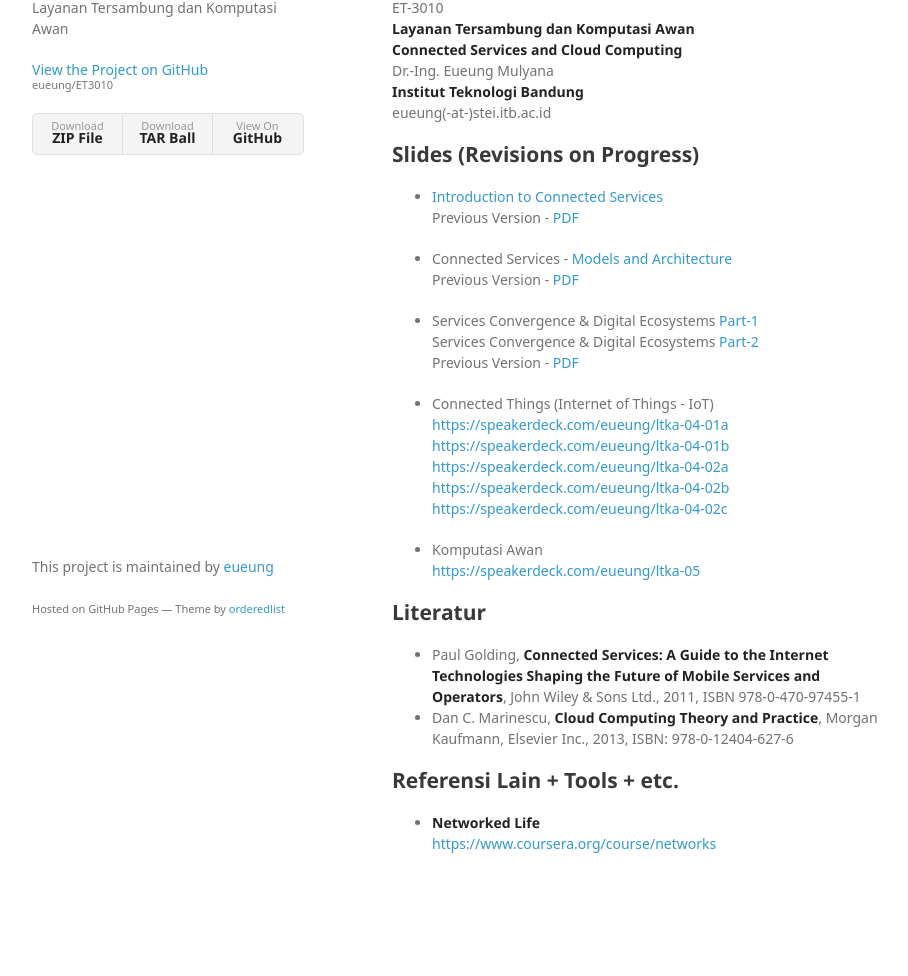
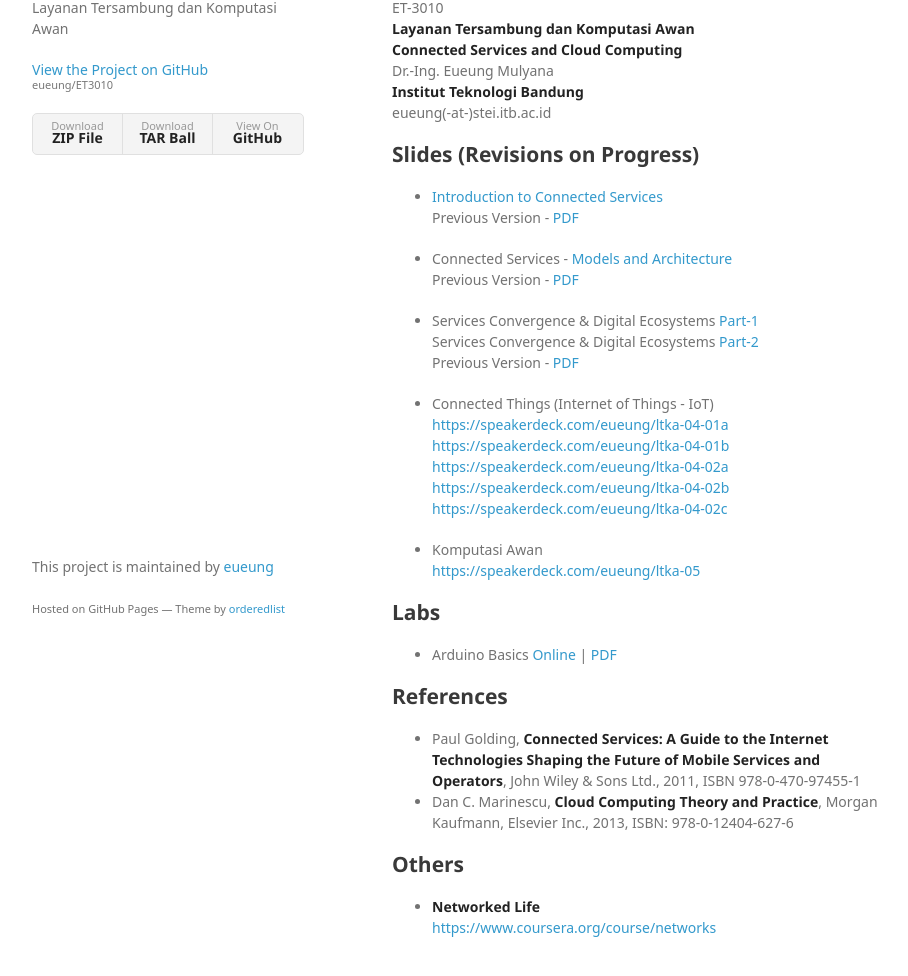
Before and after one commit to candrasetiawan/ET3010, a plain HTML site: page index.html in a window 1280 px wide. Shown: the part 112-1088 px from the top of the page, without its empty margins (178-1086 px from the left). Before the commit the page ends 1036 px from the top, so only its background shows below. Drawn offline with Linux system fonts and the light colour scheme; a web font is replaced by a local one.

Commit message:
Create gh-pages branch via GitHub

```diff
--- a/index.html
+++ b/index.html
@@ -60,7 +60,15 @@ Previous Version - <a href="https://speakerdeck.com/eueung/ltka-03">PDF</a></p><
 </ul>
 
 <h2>
-<a id="literatur" class="anchor" href="#literatur" aria-hidden="true"><span aria-hidden="true" class="octicon octicon-link"></span></a>Literatur</h2>
+<a id="labs" class="anchor" href="#labs" aria-hidden="true"><span aria-hidden="true" class="octicon octicon-link"></span></a>Labs</h2>
+
+<ul>
+<li>Arduino Basics <a href="http://eueung.github.io/ET3010/arduino">Online</a> | <a href="https://speakerdeck.com/eueung/arduino-basics">PDF</a>
+</li>
+</ul>
+
+<h2>
+<a id="references" class="anchor" href="#references" aria-hidden="true"><span aria-hidden="true" class="octicon octicon-link"></span></a>References</h2>
 
 <ul>
 <li>Paul Golding, <strong>Connected Services: A Guide to the Internet Technologies Shaping the Future of Mobile Services and Operators</strong>, John Wiley &amp; Sons Ltd., 2011, ISBN 978-0-470-97455-1</li>
@@ -68,7 +76,7 @@ Previous Version - <a href="https://speakerdeck.com/eueung/ltka-03">PDF</a></p><
 </ul>
 
 <h2>
-<a id="referensi-lain--tools--etc" class="anchor" href="#referensi-lain--tools--etc" aria-hidden="true"><span aria-hidden="true" class="octicon octicon-link"></span></a>Referensi Lain + Tools + etc.</h2>
+<a id="others" class="anchor" href="#others" aria-hidden="true"><span aria-hidden="true" class="octicon octicon-link"></span></a>Others</h2>
 
 <ul>
 <li>
```
Also changed, not shown: params.json (+1 -1 lines).
